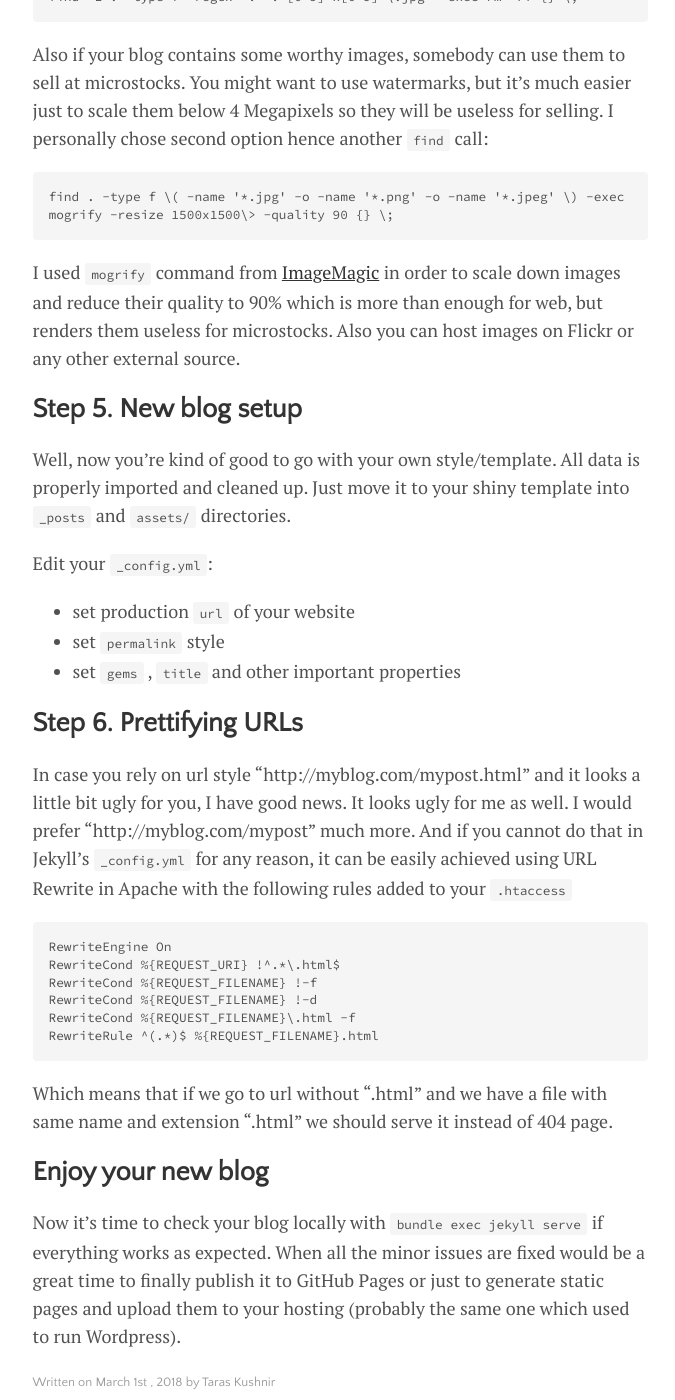
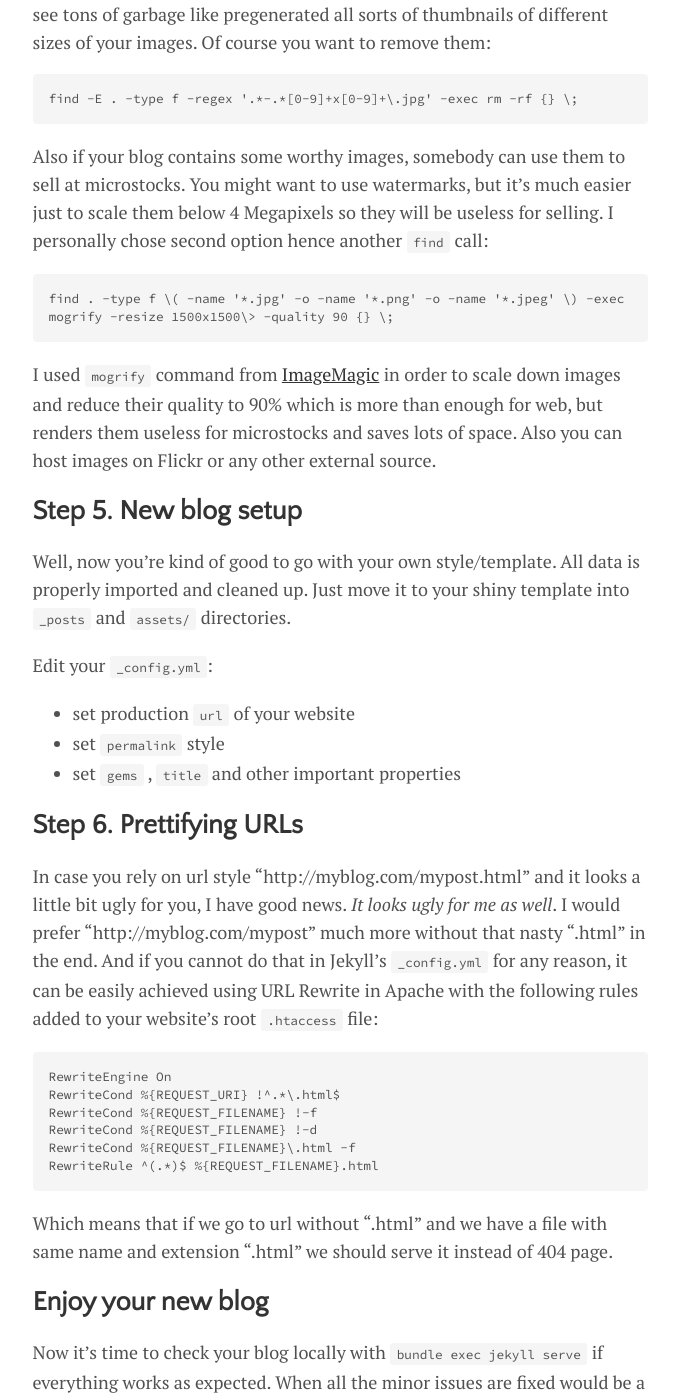
Before and after one commit to ribtoks/code-jamming, a Jekyll site: the page built from _posts/2018-03-01-migrate-wordpress-to-jekyll.md, in a window 1280 px wide and 1400 px high, scrolled down 3037 px. Shown: the whole window, without its empty margins (300-975 px from the left). Built offline with Jekyll 4.4.1, drawn with Linux system fonts in a browser that asks for light colours; nearby versions of some CDN libraries; comment, search, counter and statistics services are not loaded; some of the changed text lies outside the part shown.

Commit message:
Update 2018-03-01-migrate-wordpress-to-jekyll.md

````diff
--- a/_posts/2018-03-01-migrate-wordpress-to-jekyll.md
+++ b/_posts/2018-03-01-migrate-wordpress-to-jekyll.md
@@ -14,7 +14,7 @@
   - bash
 ---
 
-Living in the modern age of 0-day vulnerabilities is complicated when you have a Wordpress blog. Since I didn't have anything fancy in there I decided to migrate it to static pages. Sounds easy? I'm sure it does. But there're many hidden tricks along. You can find a full manual below.
+Living in the modern age of 0-day vulnerabilities is complicated when you have a Wordpress blog. Since I didn't have anything fancy in there I decided to migrate it to static pages. Sounds easy? I'm sure it does. See what it takes to migrate an average blog with images and crosslinks. I've organized my process in a sort of a step by step manual.
 
 <!--more-->
 
@@ -34,7 +34,9 @@
 
 All posts imported with Jekyll plugin are pretty "dirty". They contain tons of useless metadata in post header which should definitely be pruned. Also many if not all links are broken along with gallery media references.
 
-In order to clean it up, I wrote a [simple script](https://github.com/ribtoks/heap/blob/master/scripts/fix_jekyll_post.rb) in Ruby, but it is very specific for my needs for you to use it as is. The main idea is that I just go through each post and fix it with my script line by line:
+It will be a damn good idea to use source control and commit all the original ("dirty") files in there so you will be sure you will not screw them.
+
+In order to clean them up, I wrote a [simple script](https://github.com/ribtoks/heap/blob/master/scripts/fix_jekyll_post.rb) in Ruby, but it is very specific for my needs for you to use it as is. The main idea is that I just go through each post and fix it with my script line by line:
 
 ```ruby
 filepath = ARGV[0]
@@ -107,7 +109,7 @@
 find . -type f \( -name '*.jpg' -o -name '*.png' -o -name '*.jpeg' \) -exec mogrify -resize 1500x1500\> -quality 90 {} \;
 ```
 
-I used `mogrify` command from [ImageMagic](https://www.imagemagick.org) in order to scale down images and reduce their quality to 90% which is more than enough for web, but renders them useless for microstocks. Also you can host images on Flickr or any other external source.
+I used `mogrify` command from [ImageMagic](https://www.imagemagick.org) in order to scale down images and reduce their quality to 90% which is more than enough for web, but renders them useless for microstocks and saves lots of space. Also you can host images on Flickr or any other external source.
 
 ## Step 5. New blog setup
 
@@ -120,7 +122,7 @@
 
 ## Step 6. Prettifying URLs
 
-In case you rely on url style "http://myblog.com/mypost.html" and it looks a little bit ugly for you, I have good news. It looks ugly for me as well. I would prefer "http://myblog.com/mypost" much more. And if you cannot do that in Jekyll's `_config.yml` for any reason, it can be easily achieved using URL Rewrite in Apache with the following rules added to your `.htaccess`
+In case you rely on url style "http://myblog.com/mypost.html" and it looks a little bit ugly for you, I have good news. _It looks ugly for me as well_. I would prefer "http://myblog.com/mypost" much more without that nasty ".html" in the end. And if you cannot do that in Jekyll's `_config.yml` for any reason, it can be easily achieved using URL Rewrite in Apache with the following rules added to your website's root `.htaccess` file:
 
 ```
 RewriteEngine On
````
